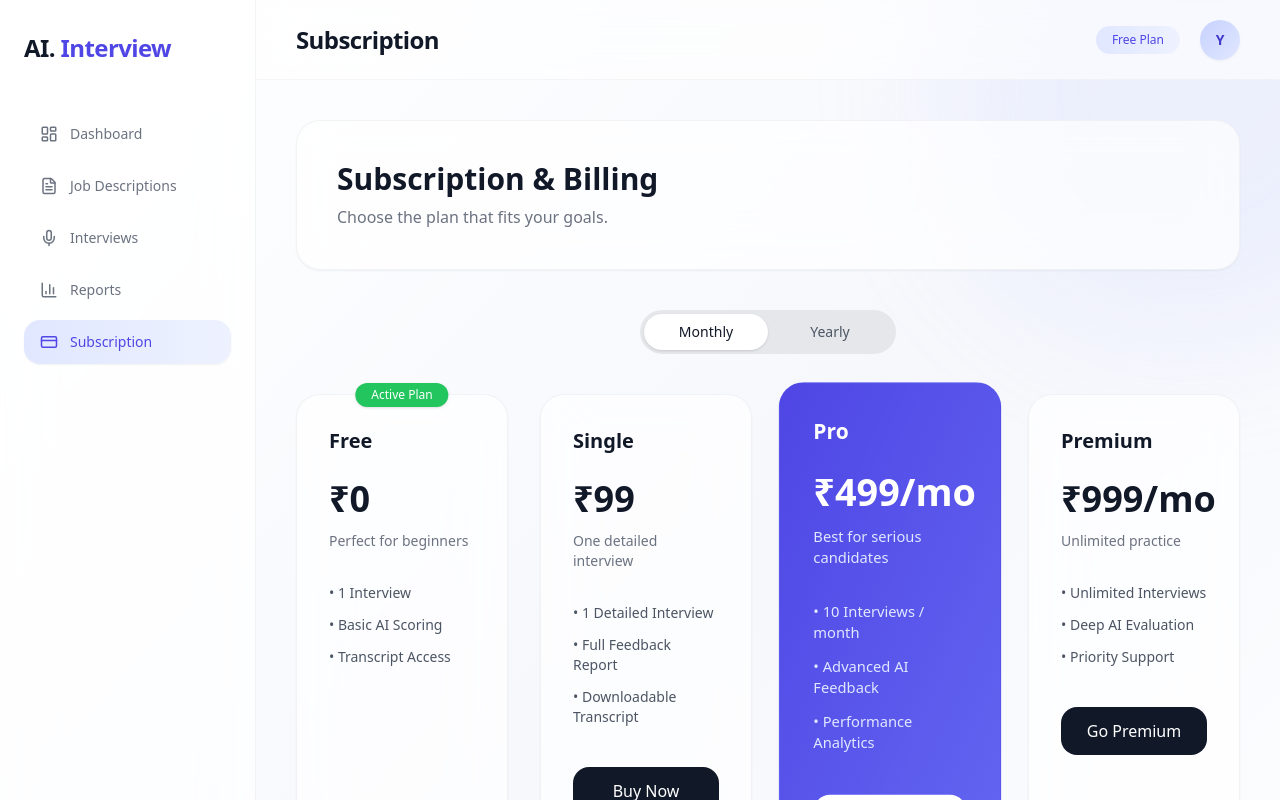
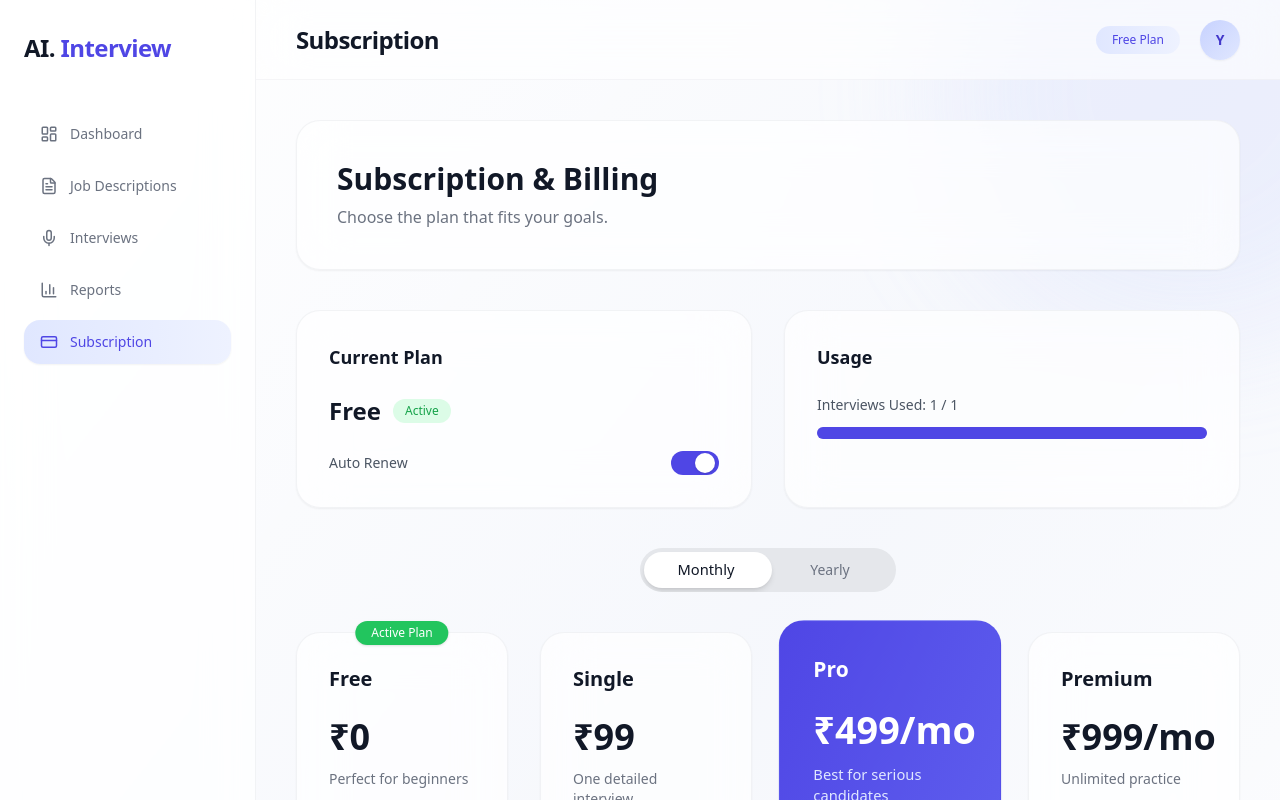
Before and after one commit to Yash-Rajbhoj2001/ai-interview-frontend, a React (Vite) app: page /subscription in a window 1280 px wide. Shown: the top 800 px of the page. Built offline with nearby package versions, Linux system fonts and the light colour scheme.

Commit message:
feat: update subscription page UI and make improvements

```diff
--- a/src/pages/app/Subscription.jsx
+++ b/src/pages/app/Subscription.jsx
@@ -6,9 +6,11 @@ function Subscription() {
   const navigate = useNavigate();
   const [selectedInvoice, setSelectedInvoice] = useState(null);
 
+
   /* ================= STATE ================= */
 
   const [billingCycle, setBillingCycle] = useState("monthly");
+  const [autoRenew, setAutoRenew] = useState(true);
 
   const activePlan = "Free";
 
@@ -104,30 +106,118 @@ function Subscription() {
         </p>
       </div>
 
+      {/* ================= CURRENT PLAN + USAGE ================= */}
+
+          <div className="grid md:grid-cols-2 gap-8">
+
+            {/* CURRENT PLAN CARD */}
+            <div className="bg-white/70 backdrop-blur-xl rounded-3xl p-8 shadow-sm border border-gray-200/50">
+
+              <h3 className="text-lg font-semibold text-gray-900 mb-6">
+                Current Plan
+              </h3>
+
+              <div className="flex items-center gap-3 mb-6">
+                <span className="text-2xl font-bold text-gray-900">
+                  {activePlan}
+                </span>
+
+                <span className="px-3 py-1 text-xs rounded-full bg-green-100 text-green-600">
+                  Active
+                </span>
+              </div>
+
+              {/* AUTO RENEW TOGGLE */}
+              <div className="flex items-center justify-between">
+                <span className="text-sm text-gray-600">
+                  Auto Renew
+                </span>
+
+                <button
+                  onClick={() => setAutoRenew(!autoRenew)}
+                  className={`w-12 h-6 rounded-full transition-all duration-300 ${
+                    autoRenew ? "bg-indigo-600" : "bg-gray-300"
+                  }`}
+                >
+                  <div
+                    className={`w-5 h-5 bg-white rounded-full shadow transform transition-all duration-300 ${
+                      autoRenew ? "translate-x-6" : "translate-x-1"
+                    }`}
+                  />
+                </button>
+              </div>
+
+            </div>
+
+            {/* USAGE CARD */}
+            <div className="bg-white/70 backdrop-blur-xl rounded-3xl p-8 shadow-sm border border-gray-200/50">
+
+              <h3 className="text-lg font-semibold text-gray-900 mb-6">
+                Usage
+              </h3>
+
+              <p className="text-sm text-gray-600 mb-3">
+                Interviews Used: 1 / 1
+              </p>
+
+              <div className="w-full bg-gray-200 rounded-full h-3">
+                <div
+                  className="bg-indigo-600 h-3 rounded-full"
+                  style={{ width: "100%" }}
+                />
+              </div>
+
+            </div>
+
+          </div>
+
           {/* ================= BILLING TOGGLE ================= */}
           <div className="flex justify-center">
-        <div className="relative bg-gray-200 rounded-full p-1 w-64 flex">
-          <button
+            <div className="relative w-64 bg-gray-200 rounded-full p-1 flex items-center overflow-hidden">
+
+              {/* Animated Background Pill */}
+              <motion.div
+                layout
+                transition={{ type: "spring", stiffness: 400, damping: 20 }}
+                className={`absolute top-1 bottom-1 w-1/2 rounded-full bg-white shadow-md ${
+                  billingCycle === "monthly" ? "left-1" : "left-1/2"
+                }`}
+              />
+
+              {/* Monthly Button */}
+              <motion.button
+                whileTap={{ scale: 0.94 }}
+                animate={{
+                  scale: billingCycle === "monthly" ? 1.05 : 1
+                }}
+                transition={{ type: "spring", stiffness: 300, damping: 20 }}
                 onClick={() => setBillingCycle("monthly")}
-            className={`flex-1 py-2 rounded-full text-sm font-medium transition ${
+                className={`relative z-10 flex-1 py-2 text-sm font-medium transition-colors duration-300 ${
                   billingCycle === "monthly"
-                ? "bg-white shadow text-gray-900"
-                : "text-gray-600"
+                    ? "text-gray-900"
+                    : "text-gray-500"
                 }`}
               >
                 Monthly
-          </button>
+              </motion.button>
 
-          <button
+              {/* Yearly Button */}
+              <motion.button
+                whileTap={{ scale: 0.94 }}
+                animate={{
+                  scale: billingCycle === "yearly" ? 1.05 : 1
+                }}
+                transition={{ type: "spring", stiffness: 300, damping: 20 }}
                 onClick={() => setBillingCycle("yearly")}
-            className={`flex-1 py-2 rounded-full text-sm font-medium transition ${
+                className={`relative z-10 flex-1 py-2 text-sm font-medium transition-colors duration-300 ${
                   billingCycle === "yearly"
-                ? "bg-white shadow text-gray-900"
-                : "text-gray-600"
+                    ? "text-gray-900"
+                    : "text-gray-500"
                 }`}
               >
                 Yearly
-          </button>
+              </motion.button>
+
             </div>
           </div>
 
```
Lines whose indentation alone changed are shown as unchanged.
